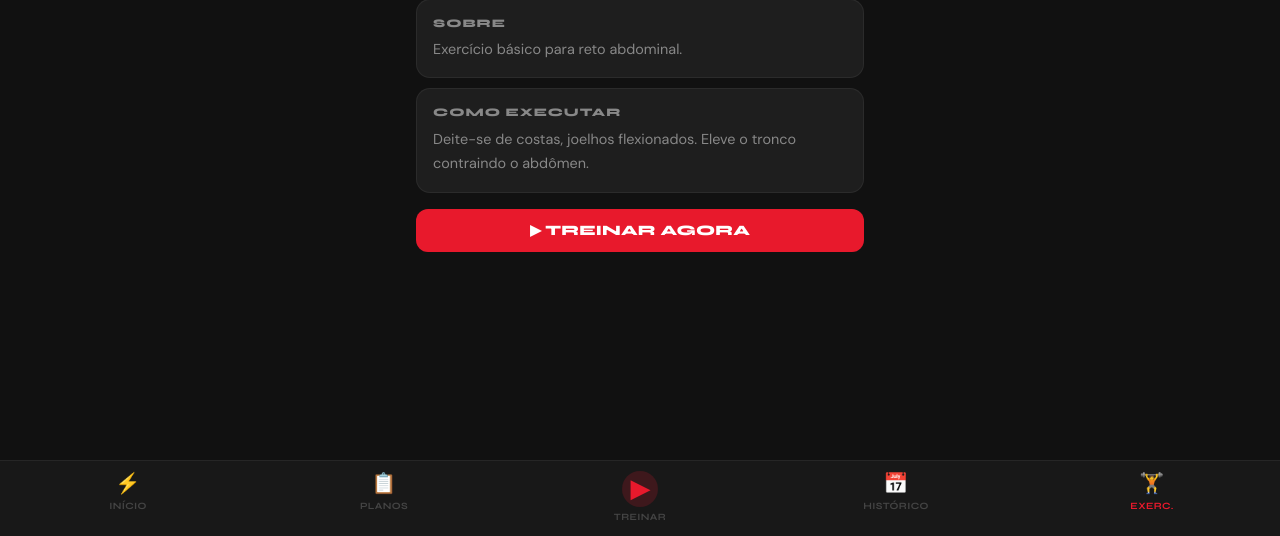
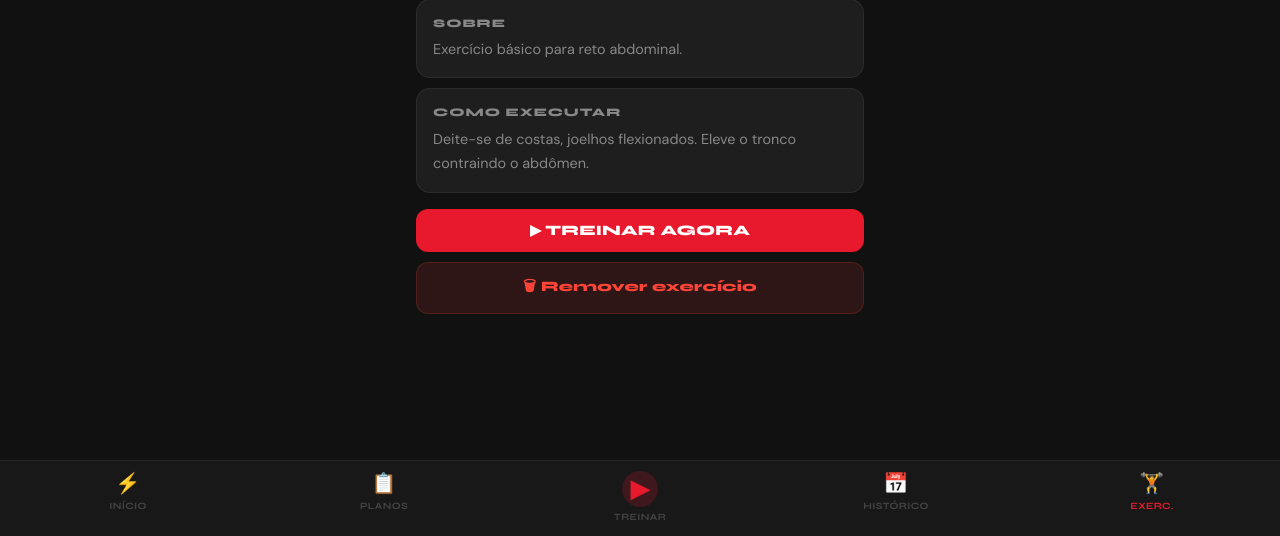
Before and after one commit to mavana1981-boop/trackmyfit, a Flask app: page /exercises/1 in a window 1280 px wide. Shown: the part 264-800 px from the top of the page. Run offline with Flask 3, Linux system fonts and the light colour scheme; the visitor is signed in with stand-in values (Sample User, id 1); data comes from the database, SQL or seed files in the repository; parts of the project's set-up code (start-up, migrations or seed data) failed here and were passed over; some libraries are stand-ins or nearby versions.

Commit message:
Update detail.html

```diff
--- a/fittrack/templates/exercises/detail.html
+++ b/fittrack/templates/exercises/detail.html
@@ -8,7 +8,7 @@
 {% endblock %}
 {% block content %}
 <div class="content">
-    <div class="card" style="background:var(--bg2); margin-bottom:14px; padding:20px; border-color:var(--border);">
+    <div class="card" style="background:var(--bg2); margin-bottom:14px; padding:20px;">
         <div style="font-size:2.5rem; margin-bottom:10px;">{{ exercise.muscle_group.icon }}</div>
         <div style="font-size:0.65rem; color:var(--red); font-weight:800; text-transform:uppercase; letter-spacing:0.8px; margin-bottom:5px;">{{ exercise.muscle_group.name }}</div>
         <div style="font-family:'Syne',sans-serif; font-size:1.4rem; font-weight:800; line-height:1.1; margin-bottom:12px;">{{ exercise.name }}</div>
@@ -29,6 +29,9 @@
         <p style="font-size:0.9rem; color:var(--text2); line-height:1.7;">{{ exercise.instructions }}</p>
     </div>
     {% endif %}
-    <a href="{{ url_for('history.start') }}" class="btn btn-red btn-block">▶ TREINAR AGORA</a>
+    <a href="{{ url_for('history.start') }}" class="btn btn-red btn-block" style="margin-bottom:10px;">▶ TREINAR AGORA</a>
+    <form method="POST" action="{{ url_for('exercises.delete', exercise_id=exercise.id) }}" onsubmit="return confirm('Remover este exercício?')">
+        <button type="submit" class="btn btn-danger btn-block">🗑 Remover exercício</button>
+    </form>
 </div>
 {% endblock %}
```
